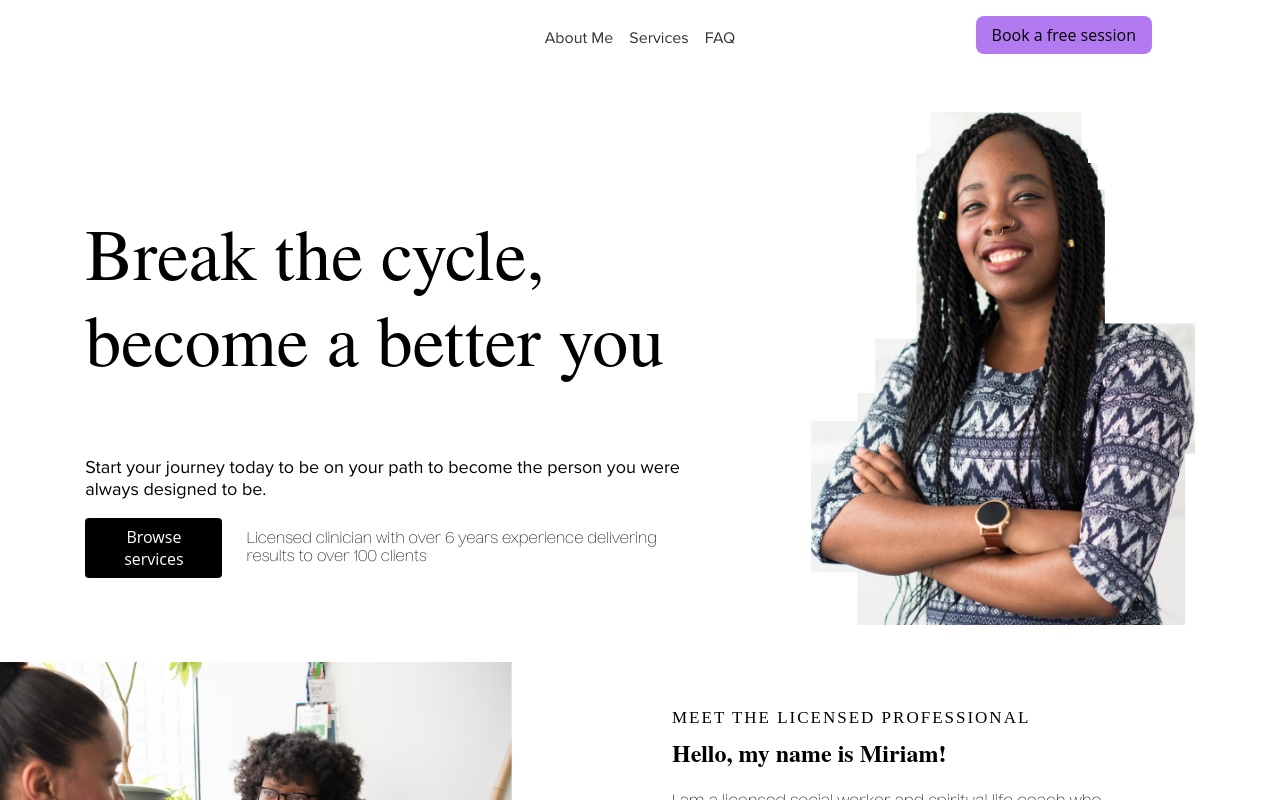
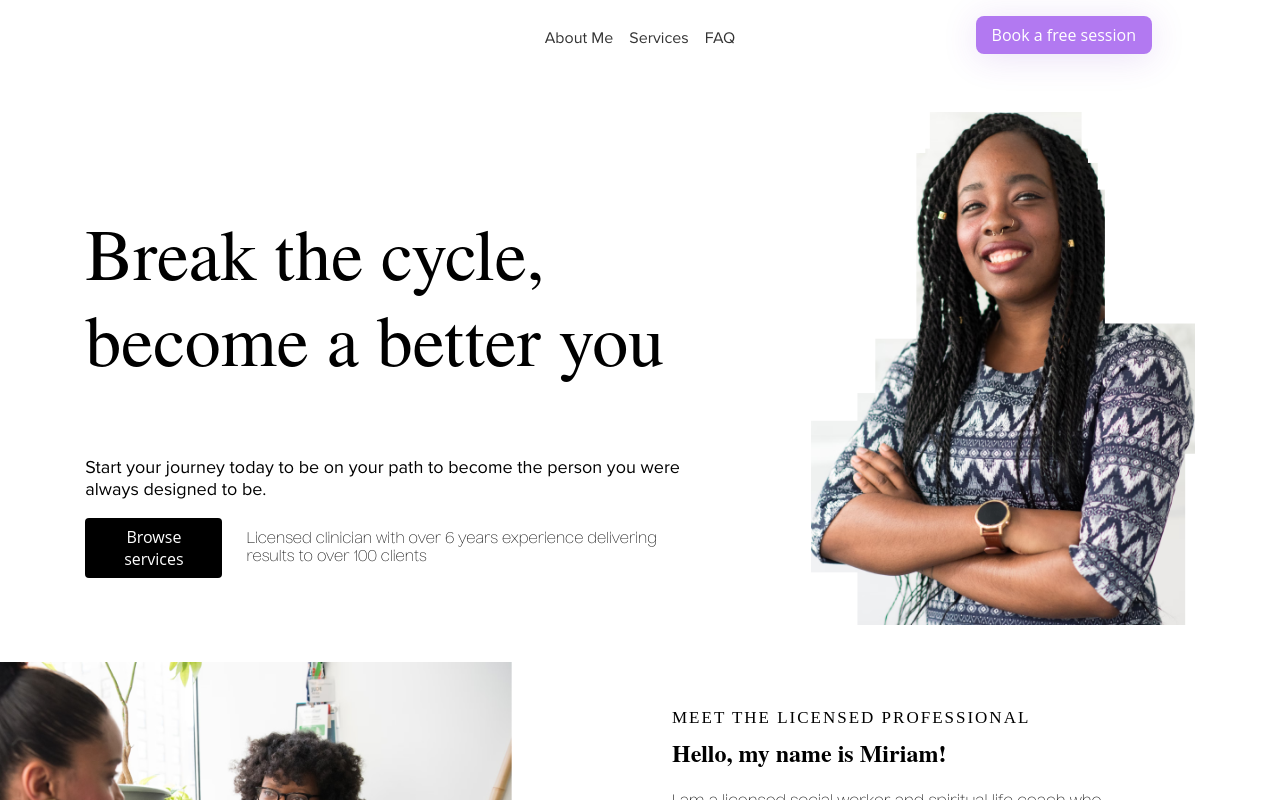
Before and after one commit to Adam-Thometz/Cosmic-Healing, a React (Create React App) app: page / in a window 1280 px wide. Shown: the top 800 px of the page. Built offline with nearby package versions, Linux system fonts and the light colour scheme; a web font is replaced by a local one.

Commit message:
restyled button

```diff
--- a/src/_components/button/Button.css
+++ b/src/_components/button/Button.css
@@ -12,8 +12,9 @@
 .primary {
   border-radius: 8px;
   background-color: #B279F1;
-  color: #000;
+  color: #FFFFFF;
   padding: 8px 16px;
+  box-shadow: 0px 4px 35px 0px #782DCA26;
 }
 
 .secondary {
```
